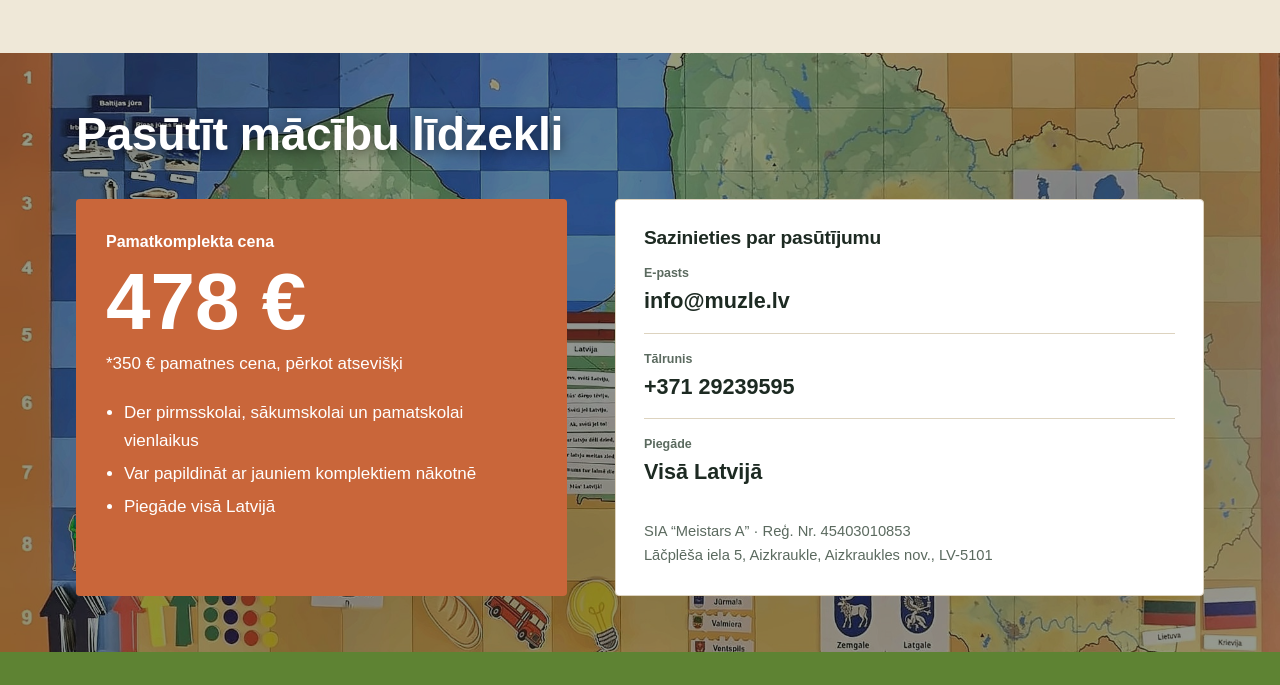
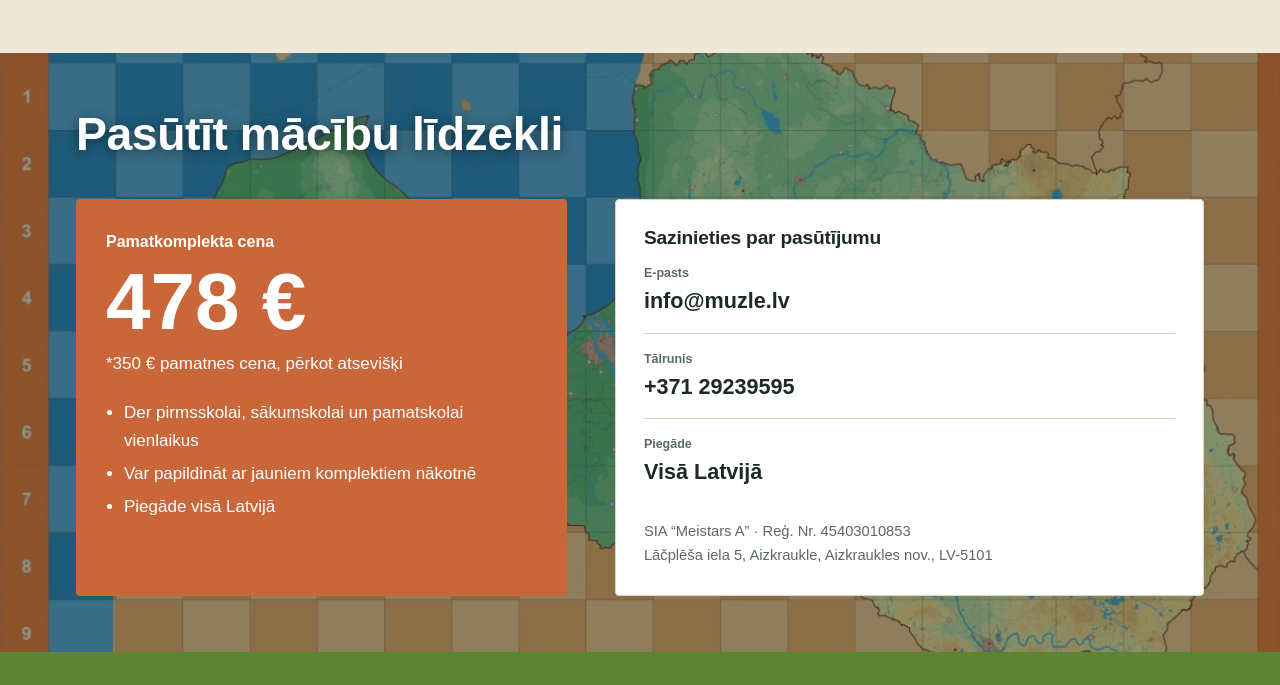
Before and after one commit to daigag/latvijasdargumi, a plain HTML site: page index.html in a window 1280 px wide. Shown: the part 7094-7779 px from the top of the page. Drawn offline with Linux system fonts and the light colour scheme.

Commit message:
Pasūtīt: fonā tīra pamatnes karte
Claude-Session: https://claude.ai/code/session_015bKgZJWkHRUcjHv33818tm

```diff
--- a/index.html
+++ b/index.html
@@ -413,7 +413,7 @@ footer p{font-size:.9rem;color:color-mix(in srgb,var(--forest-ink) 72%,transpare
 #par .par-main{margin:24px 0 0;aspect-ratio:auto;border:6px solid #fff;border-radius:4px;overflow:hidden}
 #par .par-main img{display:block;width:100%;height:auto}
 /* Pasūtīt: fonā dārgumu karte */
-#pasutit{position:relative;background:url(img/karte.jpg) center/cover no-repeat}
+#pasutit{position:relative;background:url(img/pamatne_fons.jpg) center/cover no-repeat}
 #pasutit::before{content:"";position:absolute;inset:0;background:rgba(20,30,20,.45)}
 #pasutit > .wrap{position:relative}
 #pasutit h2{color:#fff;text-shadow:0 2px 12px rgba(0,0,0,.5)}
```
Also changed, not shown: img/pamatne_fons.jpg (added).
